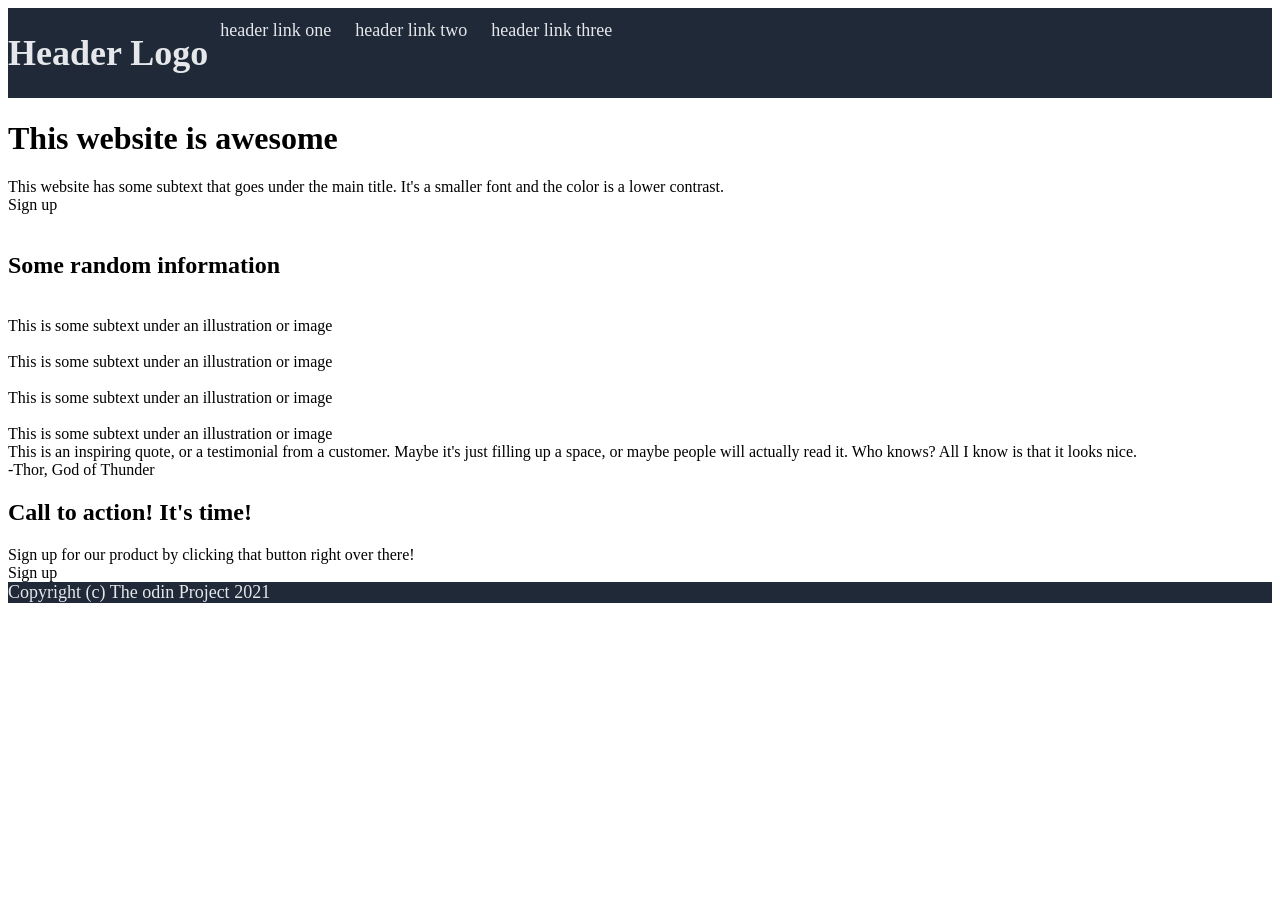
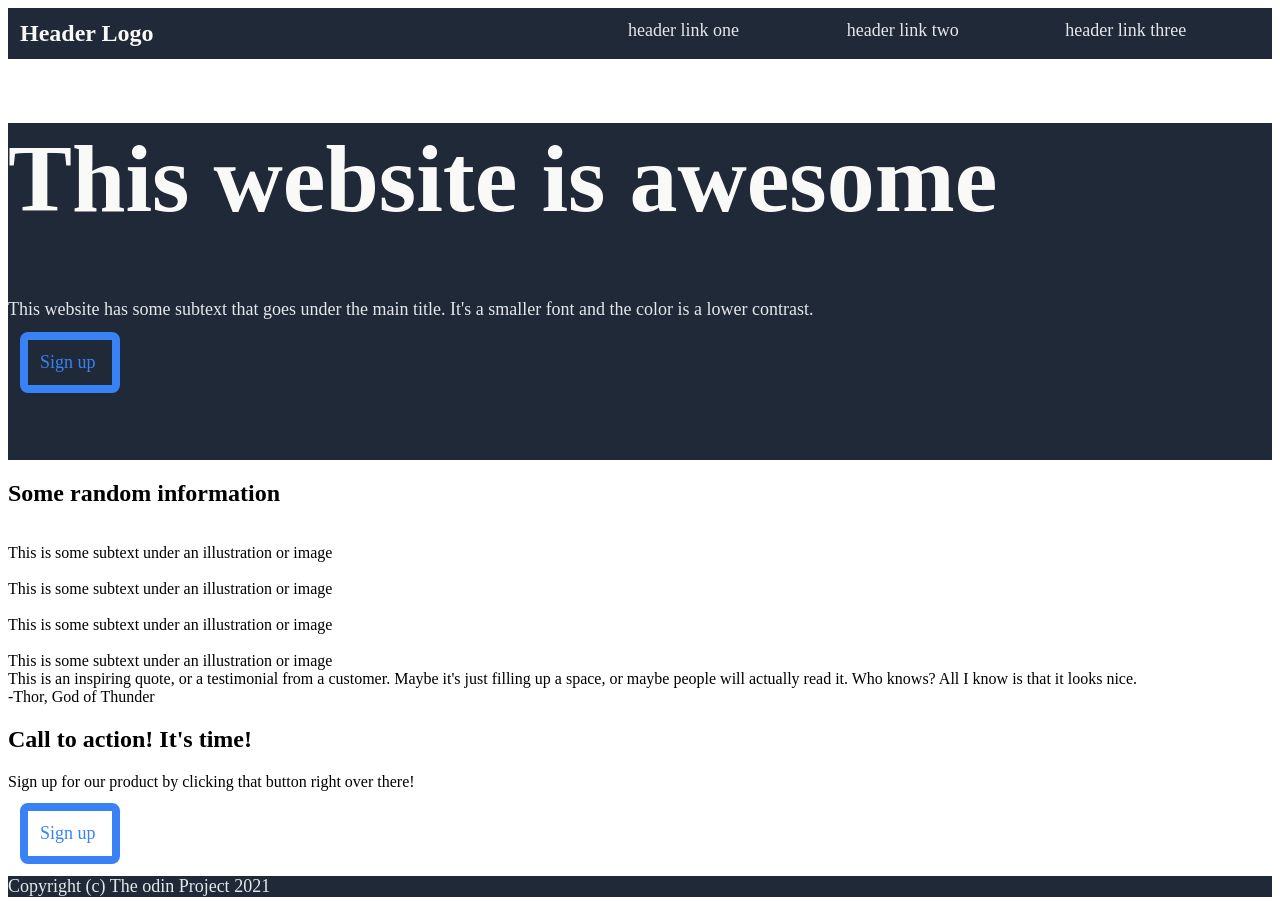
Before and after one commit to Andy17MB/Odin_LandingPage_Lesson, a plain HTML site: page index.html in a window 1280 px wide. Before the commit the page ends 800 px from the top, so only its background shows below. Drawn offline with Linux system fonts and the light colour scheme.

Commit message:
Updated .header and added styling to .hero

```diff
--- a/LP_style.css
+++ b/LP_style.css
@@ -5,16 +5,41 @@
     color: #E5E7EB;
     display: flex;
 }
-h1.header {
+.header h1{
     font: roboto, sans-serif;
     font-size: 24px;
     font-weight: bold;
     color: #F9FAF8;
     margin: 12px;
+    flex: 3;
 }
 .headerlink {
-    border-color: red;
-    border-width: 5px;
     padding: 6px;
     margin: 6px;
+    flex: 1;
 }
+.hero {
+    background-color: #1F2937;
+    border 5px solid red;
+    font: roboto, sans-serif;
+    font-size: 48px;
+    font-weight: extra-bold;
+    color: #F9FAF8;
+}
+.hero2 {
+    font: roboto, sans-serif;
+    font-size: 18px;
+    font-weight: normal;
+    color: #E5E7EB;
+}
+.button {
+    font: roboto, sans-serif;
+    font-size: 18px;
+    font-weight: normal;
+    color: #3882F6;
+    width: 60px;
+    border: 8px solid #3882F6;
+    border-radius: 8px;
+    padding: 12px;
+    margin: 12px;
+}
--- a/index.html
+++ b/index.html
@@ -13,9 +13,9 @@
        <div class="headerlink">header link two</div>
        <div class="headerlink">header link three</div>
     </div>
-    <div class=""Hero">
+    <div class="hero">
         <h1>This website is awesome</h1>
-        <div>This website has some subtext that goes under the main title. It's a smaller font and the color is a lower contrast.</div>
+        <div class="hero2">This website has some subtext that goes under the main title. It's a smaller font and the color is a lower contrast.</div>
         <div class="button">Sign up</div>
         <img src="" alt="">
     </div>
```
